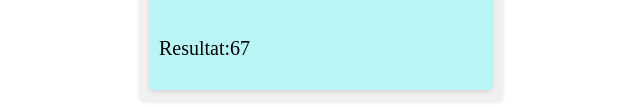
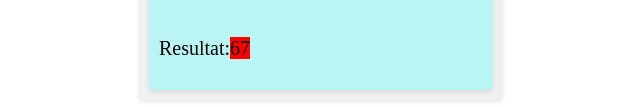
Before and after one commit to stolarnia-eko/HTS, a plain HTML site: page screens/85.html in a window 1280 px wide. Shown: the part 2810-2917 px from the top of the page, 319-959 px from the left. Drawn offline with Linux system fonts and the light colour scheme.

Commit message:
Update 85.html

```diff
--- a/screens/85.html
+++ b/screens/85.html
@@ -82,7 +82,7 @@
                     </select>
                     <input type="" name="" placeholder="Wpisz wysokosc skrzydla">
                     <button class="button" type="" onclick="click_btn()">Oblicz</button>
-                    <p class='result'>Resultat:<span style="background-color=red;">67</span></p>
+                    <p class='result'>Resultat:<span style="background-color:red;">67</span></p>
 
                 </div>
 
```
